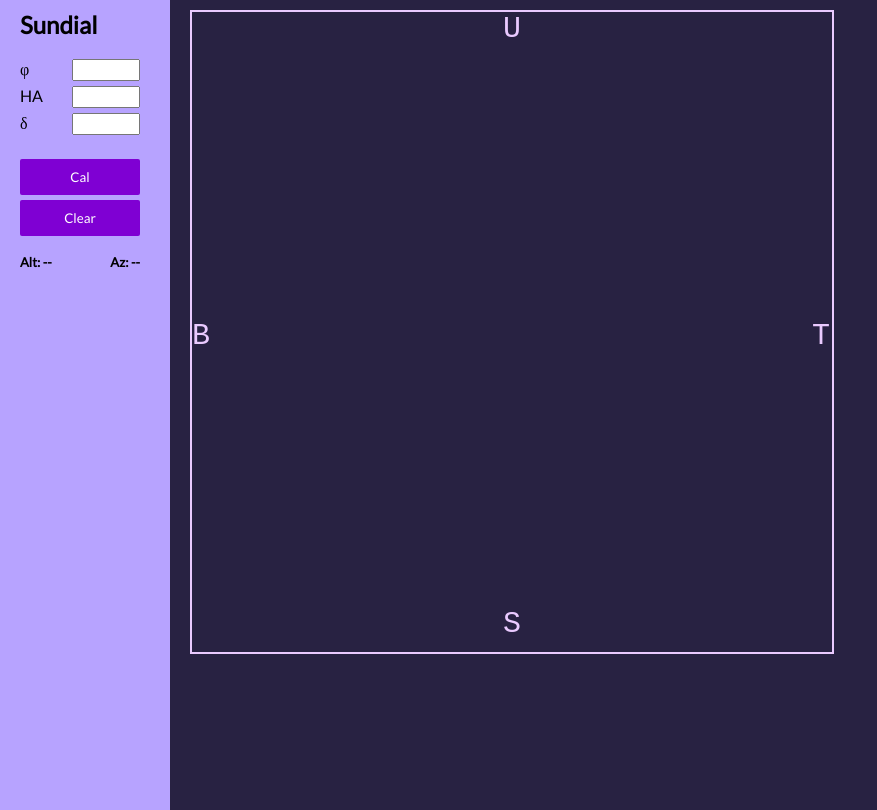
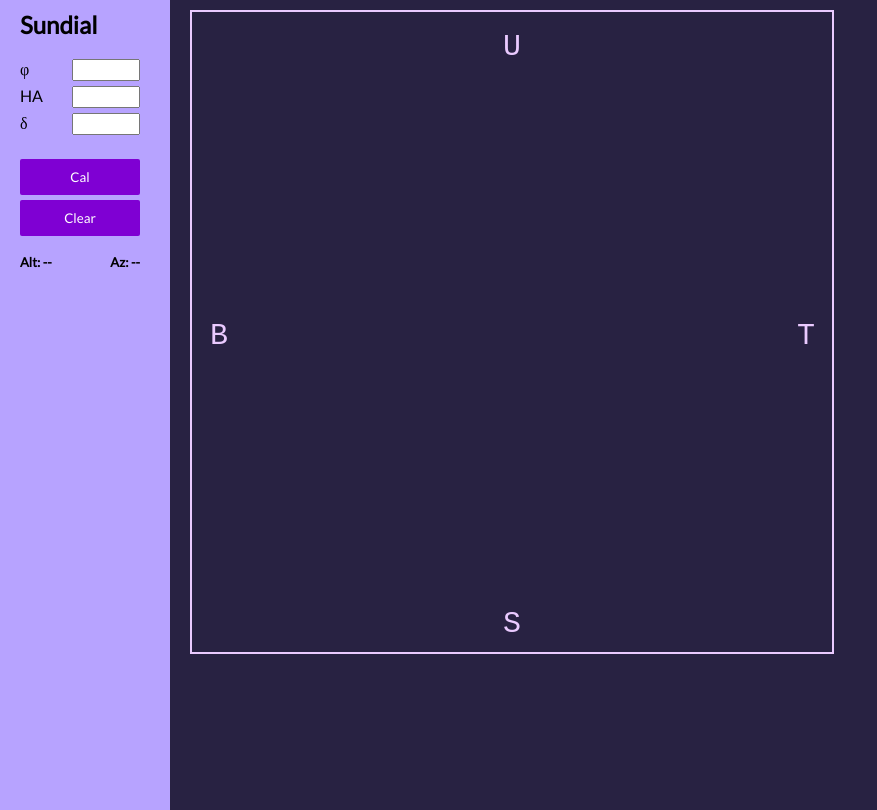
Before and after one commit to athdromeda/athdromeda.github.io, a plain HTML site: page index.html in a window 1280 px wide. Shown: the whole page, without its empty margins (0-877 px from the left). Drawn offline with Linux system fonts and the light colour scheme.

Commit message:
Add files via upload

```diff
--- a/index.html
+++ b/index.html
@@ -113,9 +113,9 @@
         var ctx = canvas.getContext("2d")
         ctx.font = "30px monospace"
         ctx.fillStyle="rgb(234, 202, 255)"
-        ctx.fillText("B", 0, 332);
-        ctx.fillText("U", 311, 25);
-        ctx.fillText("T", 620, 332);
+        ctx.fillText("B", 18, 332);
+        ctx.fillText("U", 311, 43);
+        ctx.fillText("T", 605, 332);
         ctx.fillText("S", 311, 620);
         ctx.beginPath();
 
```
